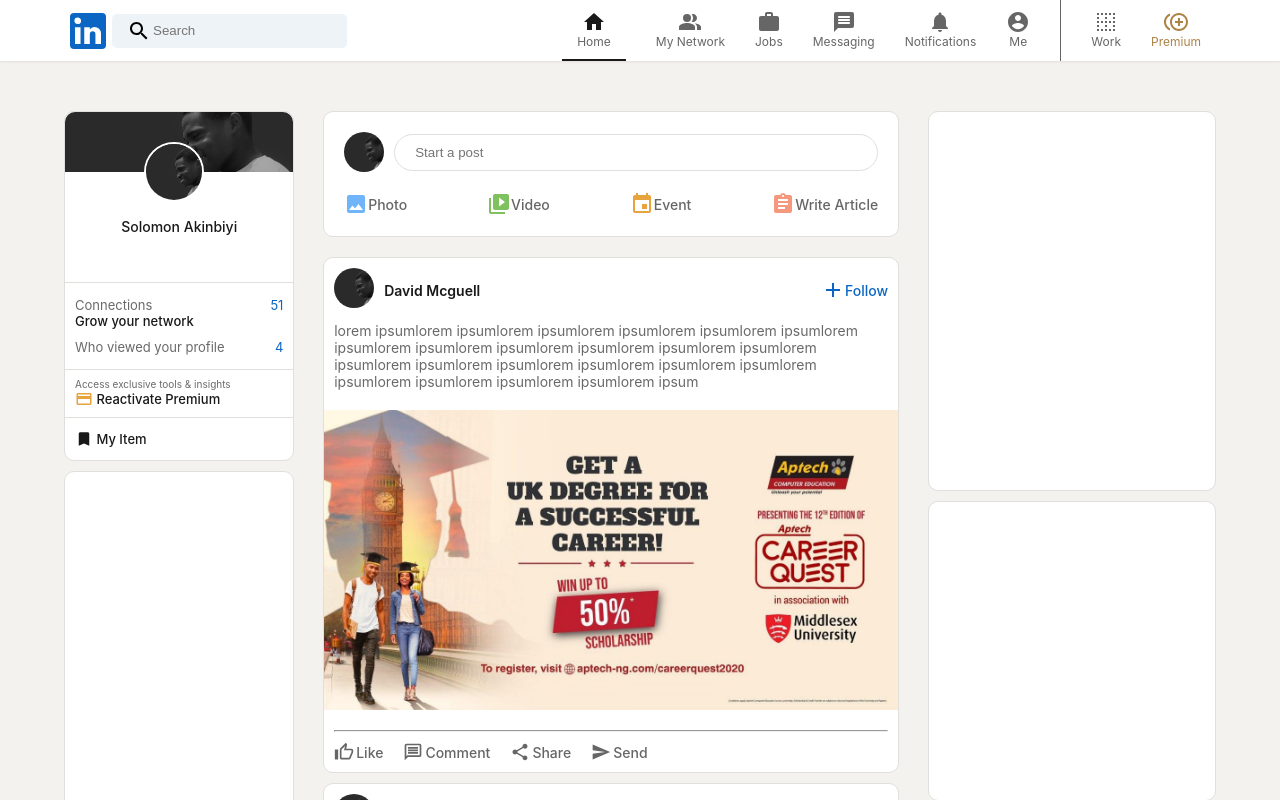
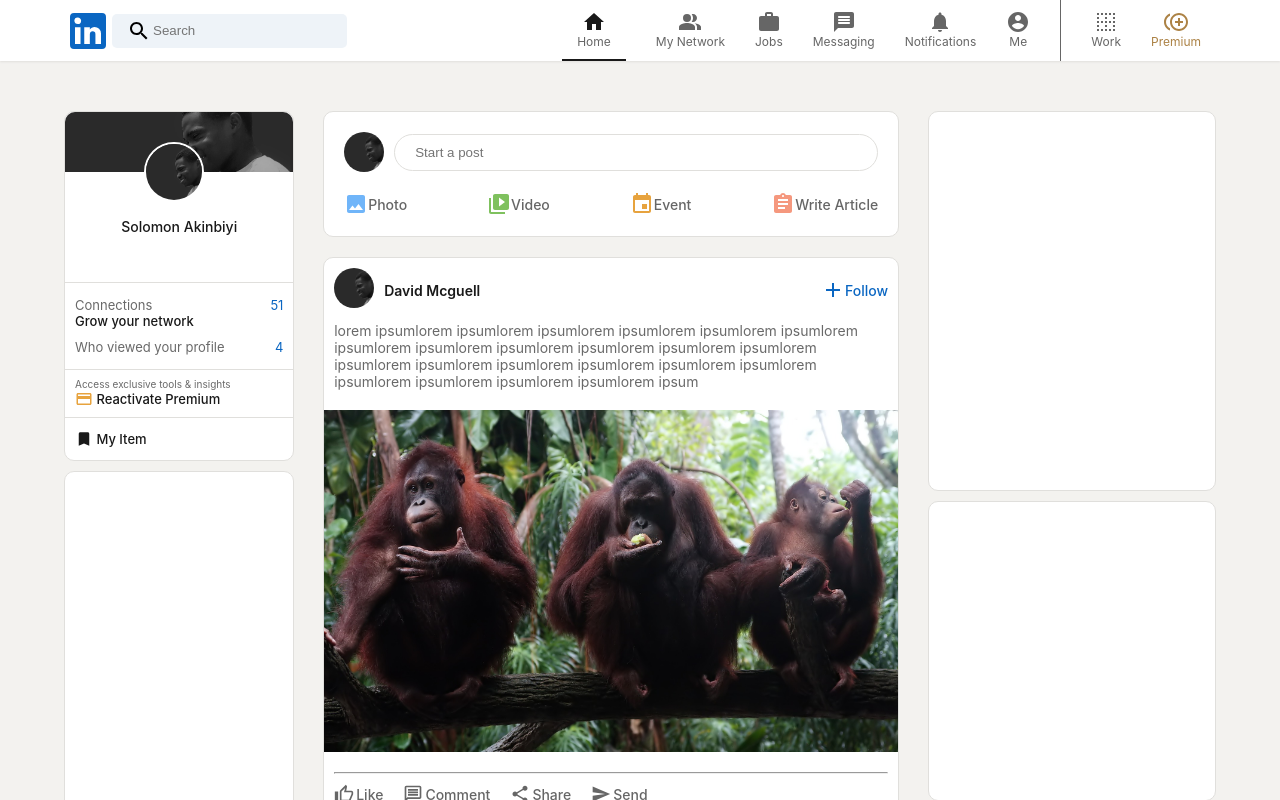
Before and after one commit to solomonakinbiyi/linkedIn-clone, a React (Create React App) app: page / in a window 1280 px wide. Shown: the top 800 px of the page. Built offline with nearby package versions, Linux system fonts and the light colour scheme.

Commit message:
prototyping three

```diff
--- a/src/Home.js
+++ b/src/Home.js
@@ -94,7 +94,7 @@
                             </div>
                         </div>
                         <div className="cnt__tml__feed">
-                            <TimelineFeed
+                            {/* <TimelineFeed
                                 id="1920292h9"
                                 profilePic={profPic}
                                 name="David Mcguell"
@@ -117,7 +117,7 @@
                                 postDescribtion="lorem ipsumlorem ipsumlorem ipsumlorem ipsumlorem ipsumlorem ipsumlorem ipsumlorem ipsumlorem ipsumlorem ipsumlorem ipsumlorem ipsumlorem ipsumlorem ipsumlorem ipsumlorem ipsumlorem ipsumlorem ipsumlorem ipsumlorem ipsumlorem ipsumlorem ipsumlorem ipsum"
                                 postImage={postPic3}
 
-                            />
+                            /> */}
                             <TimelineFeed
                                 id="1920292h9"
                                 profilePic={profPic}
```
